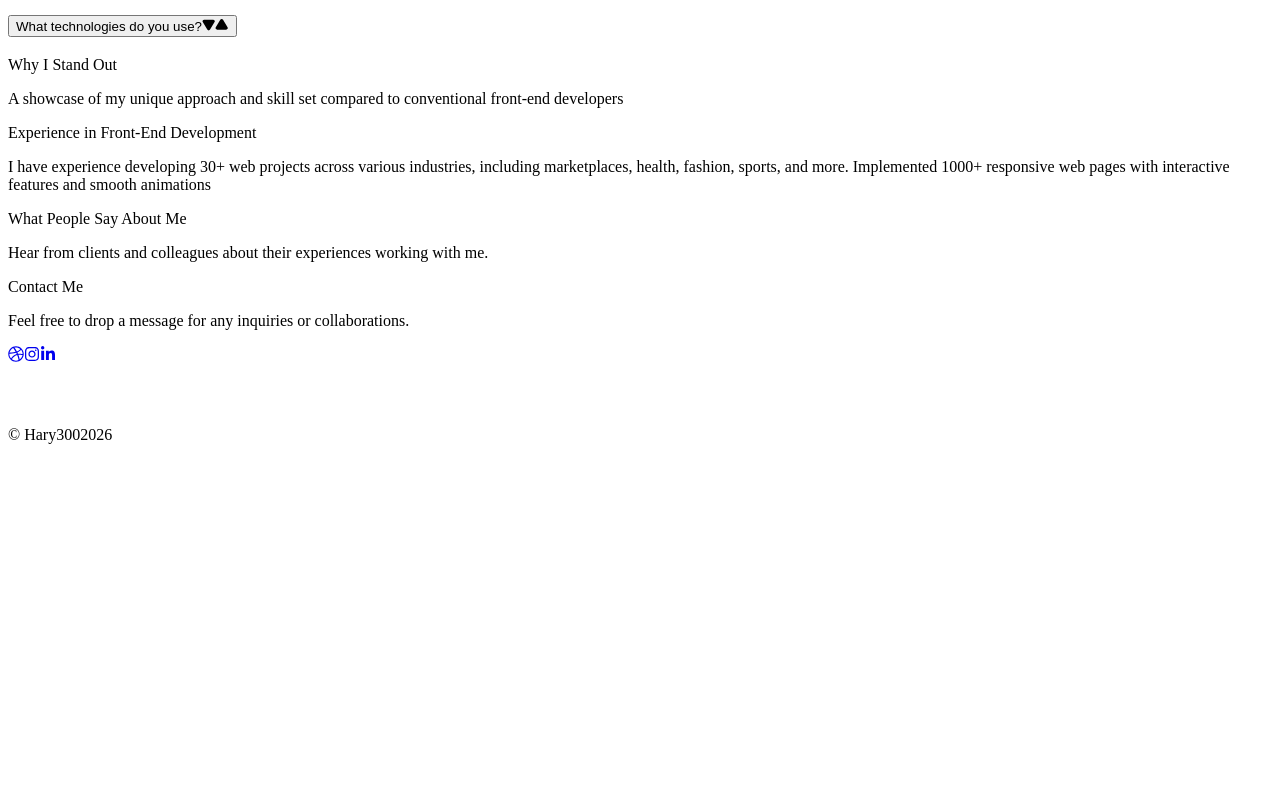
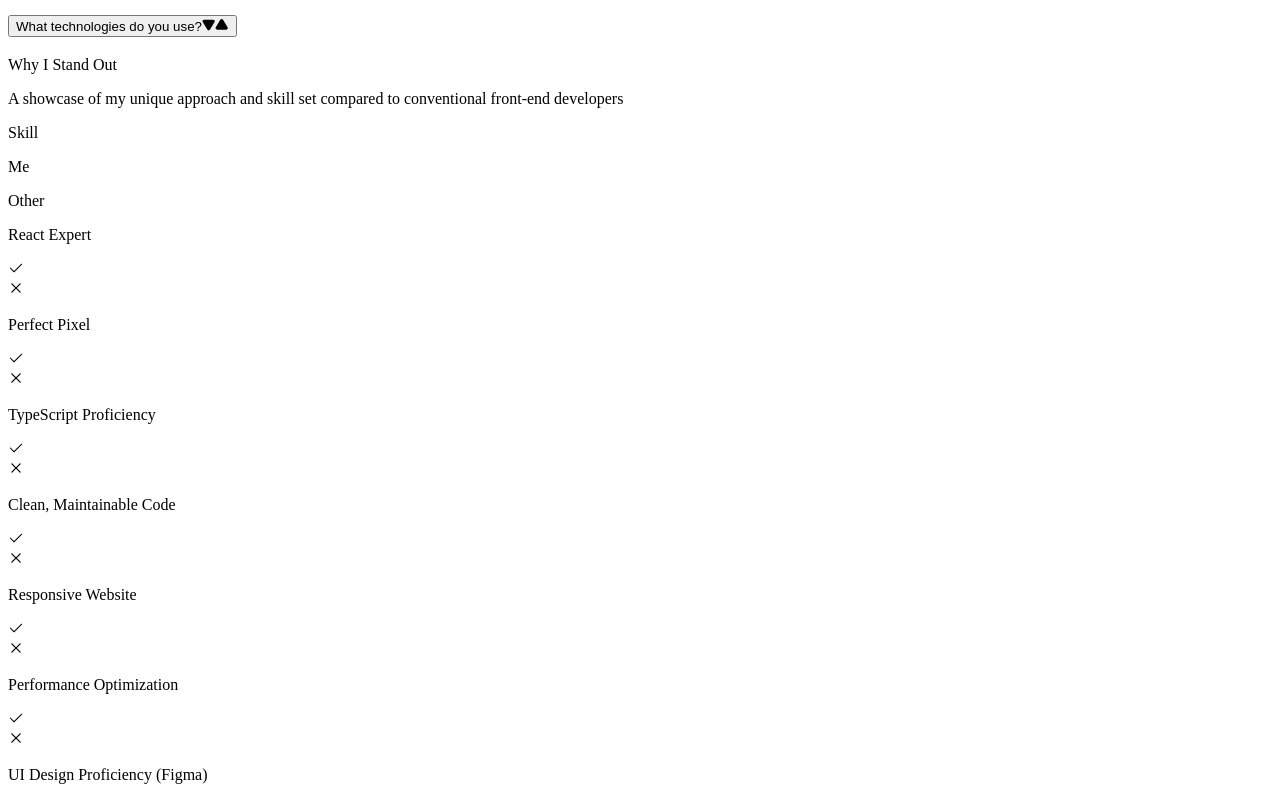
Before and after one commit to Hary300/Personal-Project-37-Neon-Purple-Portfolio, a React (Vite) app: page / in a window 1280 px wide. Shown: the part 6520-7320 px from the top of the page. Before the commit the page ends 6980 px from the top, so only its background shows below. Built offline with nearby package versions, Linux system fonts and the light colour scheme; the HTML template or start-up script is replaced by a standard one.

Commit message:
feat: enhance ComparisonSection with feature display, integrate icons for visual representation, and improve layout with SectionWrapper

```diff
--- a/src/components/ui/accordion.tsx
+++ b/src/components/ui/accordion.tsx
@@ -71,7 +71,7 @@ function AccordionContent({
     >
       <div
         className={cn(
-          '  pt-0 pb-2.5 [&_a]:underline [&_a]:underline-offset-3 [&_a]:hover:text-foreground [&_p:not(:last-child)]:mb-4',
+          'pt-0 pb-2.5 [&_a]:underline [&_a]:underline-offset-3 [&_a]:hover:text-foreground [&_p:not(:last-child)]:mb-4',
           className
         )}
       >
--- a/src/sections/06-comparison/ComparisonSection.tsx
+++ b/src/sections/06-comparison/ComparisonSection.tsx
@@ -1,12 +1,40 @@
 import SectionWrapper from '@/components/layouts/SectionWrapper';
 import SectionTitle from '@/components/shared/SectionTitle';
 import { comparisonData } from '@/data/07-comparisonData';
+import { GoCheck } from 'react-icons/go';
+import { RxCross2 } from 'react-icons/rx';
 
 const ComparisonSection = () => {
   const header = comparisonData.header;
+  const features = comparisonData.features;
   return (
-    <SectionWrapper sectionId='comparison'>
+    <SectionWrapper sectionId='comparison' hasGap>
       <SectionTitle title={header.title} subtitle={header.subtitle} />
+      <div className='flex flex-col py-6 px-2.5 lg:px-6 bg-neutral-500 rounded-3xl'>
+        <div className='grid grid-cols-[1fr_0.5fr_0.5fr] lg:grid-cols-3 rounded-full bg-horizontal-gradient-purple-pink h-12 lg:h-14 items-center justify-items-center font-semibold text-sm lg:font-bold lg:text-md'>
+          <p>Skill</p>
+          <p>Me</p>
+          <p>Other</p>
+        </div>
+        <div className='flex flex-col divide-y'>
+          {features.map((feature) => (
+            <div
+              key={feature.id}
+              className='grid grid-cols-[1fr_0.5fr_0.5fr] lg:grid-cols-3 h-18 items-center justify-items-center'
+            >
+              <p className='font-semibold text-sm lg:text-md text-center'>
+                {feature.skill}
+              </p>
+              <div className='bg-horizontal-gradient-purple-pink rounded-full shrink-0 size-5 lg:size-7 flex justify-center items-center p-1'>
+                <GoCheck className='stroke-1' />
+              </div>
+              <div className='bg-neutral-300 rounded-full shrink-0 size-5 lg:size-7 flex justify-center items-center p-1'>
+                <RxCross2 className='stroke-1' />
+              </div>
+            </div>
+          ))}
+        </div>
+      </div>
     </SectionWrapper>
   );
 };
```
